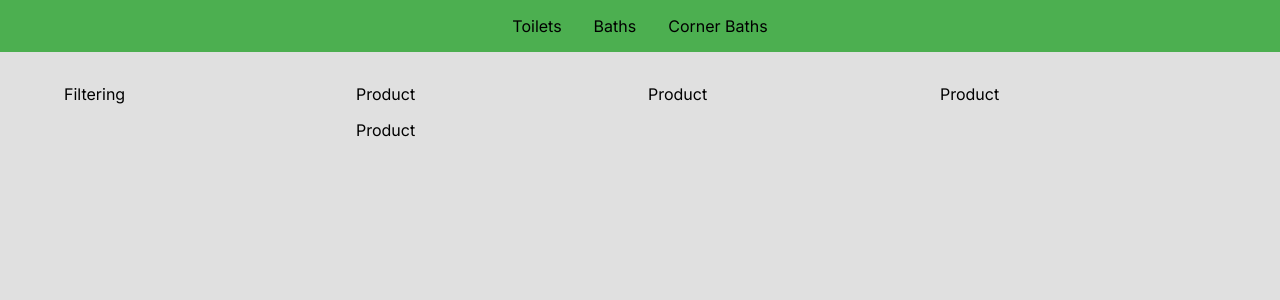
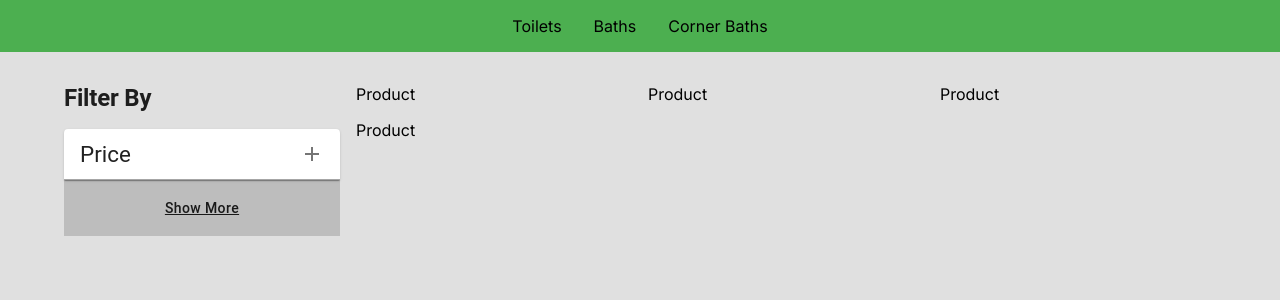
Before and after one commit to jltaylor88/vp, a Next.js app: page / in a window 1280 px wide. Shown: the top 300 px of the page. Built offline with nearby package versions, Linux system fonts and the light colour scheme.

Commit message:
feat(filter accordion): create the outline of a facet filter accordion component

```diff
--- a/package.json
+++ b/package.json
@@ -12,6 +12,7 @@
     "@emotion/react": "^11.11.1",
     "@emotion/server": "^11.11.0",
     "@emotion/styled": "^11.11.0",
+    "@mui/icons-material": "^5.14.6",
     "@mui/material": "^5.14.6",
     "@types/node": "20.5.6",
     "@types/react": "18.2.21",
--- a/src/app/[...slug]/page.tsx
+++ b/src/app/[...slug]/page.tsx
@@ -1,12 +1,35 @@
 // Renders the content for the products pages
 
-import { Grid } from "@mui/material";
+import FilterAccordion from "@/clientComponents/filterAccordion";
+import { Grid, Typography } from "@mui/material";
 
 export default function Products() {
 	return (
 		<Grid container spacing={2}>
 			<Grid item xs={12} sm={6} md={4} lg={3}>
-				Filtering
+				<Typography
+					variant='h2'
+					fontSize={"1.5rem"}
+					color='text.primary'
+					fontWeight={700}
+					marginBottom={"1rem"}
+				>
+					Filter By
+				</Typography>
+				<FilterAccordion
+					facetContents={[
+						{
+							key: "0",
+							element: <div>Test</div>,
+						},
+						{
+							key: "1",
+							element: <div>Test 2</div>,
+						},
+					]}
+					facetTitle={"Price"}
+					numInitialFacets={1}
+				/>
 			</Grid>
 			<Grid item xs={12} sm={6} md={8} lg={9}>
 				<Grid container spacing={2}>
--- /dev/null
+++ b/src/clientComponents/filterAccordion.tsx
@@ -0,0 +1,121 @@
+"use client";
+
+import {
+	Box,
+	Typography,
+	Accordion,
+	AccordionSummary,
+	AccordionDetails,
+	Button,
+} from "@mui/material";
+import { FunctionComponent, ReactElement, useMemo, useState } from "react";
+import RemoveIcon from "@mui/icons-material/Remove";
+import AddIcon from "@mui/icons-material/Add";
+
+interface IFlterAccordionProps {
+	facetContents: { key: string; element: ReactElement }[];
+	facetTitle: string;
+	numInitialFacets?: number;
+}
+
+const FilterAccordion: FunctionComponent<IFlterAccordionProps> = ({
+	facetContents,
+	facetTitle,
+	numInitialFacets,
+}) => {
+	const [isExpanded, setIsExpanded] = useState(false);
+
+	const toggleIsExpanded = () => setIsExpanded(prev => !prev);
+
+	const [isExtraExpanded, setIsExtraExpanded] = useState(false);
+
+	const toggleIsExtraExpanded = () => setIsExtraExpanded(prev => !prev);
+
+	const { extraFacets, initialFacets } = useMemo(() => {
+		const validNumInitialFacets = Boolean(numInitialFacets);
+
+		return {
+			initialFacets: validNumInitialFacets
+				? facetContents.slice(0, numInitialFacets)
+				: facetContents,
+			extraFacets: validNumInitialFacets
+				? facetContents.slice(numInitialFacets)
+				: undefined,
+		};
+	}, [facetContents, numInitialFacets]);
+
+	return (
+		<>
+			<Accordion
+				expanded={isExpanded}
+				onChange={toggleIsExpanded}
+				disableGutters
+			>
+				<AccordionSummary
+					expandIcon={isExpanded ? <RemoveIcon /> : <AddIcon />}
+					aria-controls='facet-price-content'
+					id='facet-price-header'
+					sx={{ borderBottom: "1px solid", borderColor: "grey.400" }}
+				>
+					<Typography variant='h3' fontSize='1.4rem'>
+						{facetTitle}
+					</Typography>
+				</AccordionSummary>
+				<AccordionDetails sx={{ padding: 0 }}>
+					{initialFacets.map(({ key, element }) => (
+						<Box key={key} sx={{ padding: "1rem" }}>
+							{element}
+						</Box>
+					))}
+				</AccordionDetails>
+			</Accordion>
+			{/* This is the extra facets */}
+			{extraFacets && (
+				<>
+					<Accordion expanded={isExtraExpanded} disableGutters>
+						<AccordionDetails sx={{ padding: 0 }}></AccordionDetails>
+						<AccordionSummary
+							aria-controls='facet-price-extra-content'
+							id='facet-price-extra-header'
+							sx={{
+								padding: 0,
+								minHeight: 0,
+								height: "fit-content",
+								margin: "-12px 0",
+							}}
+						>
+							<Box>
+								{extraFacets.map(({ key, element }) => (
+									<Box key={key} sx={{ padding: "1rem" }}>
+										{element}
+									</Box>
+								))}
+							</Box>
+						</AccordionSummary>
+					</Accordion>
+					<Box
+						flex={1}
+						display='flex'
+						justifyContent={"center"}
+						sx={{ backgroundColor: "grey.400", color: "text.primary" }}
+					>
+						<Button
+							variant='text'
+							onClick={toggleIsExtraExpanded}
+							sx={{
+								paddingY: "1rem",
+								color: "text.primary",
+								textDecoration: "underline",
+								textTransform: "none",
+							}}
+						>
+							{isExtraExpanded ? "Show Less" : "Show More"}
+						</Button>
+					</Box>
+				</>
+			)}
+		</>
+	);
+};
+
+export default FilterAccordion;
```
Also changed, not shown: 1 other file (tests, documents, lock files or other folders).
